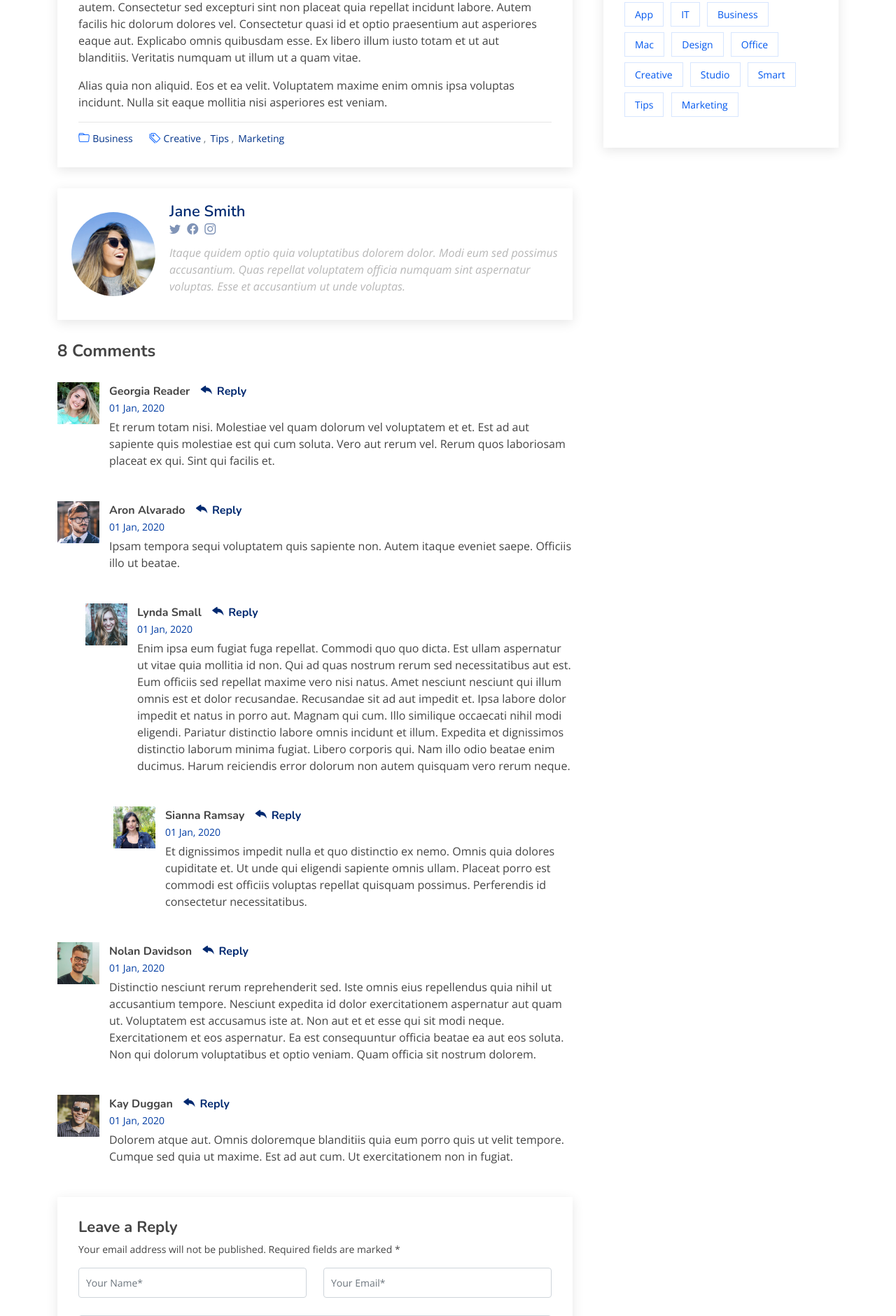
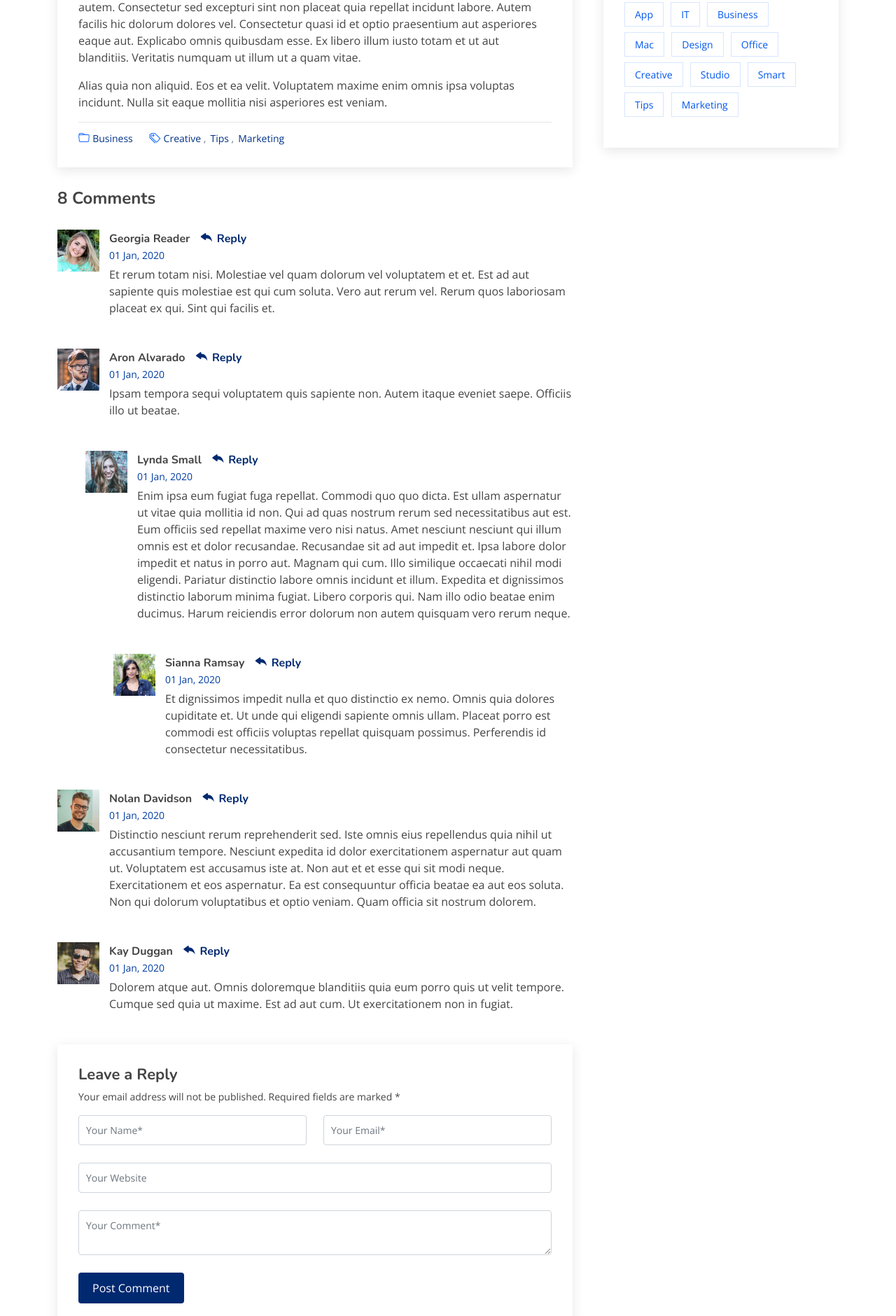
Before and after one commit to AbhijitBarui/AbhijitBarui, a Django app: template templates/blogs/blog.html in a window 1280 px wide. Shown: the part 1078-2958 px from the top of the page at 70% size. Run offline with Django 4.2, Linux system fonts and the light colour scheme; the template is opened without the code that fills it, so the values that code supplies are empty; some libraries are stand-ins or nearby versions.

Commit message:
blog author card removal

```diff
--- a/templates/blogs/blog.html
+++ b/templates/blogs/blog.html
@@ -117,23 +117,6 @@
                         </div>
 
                     </article><!-- End blog entry -->
-
-                    <div class="blog-author d-flex align-items-center">
-                        <img src="assets/img/blog/blog-author.jpg" class="rounded-circle float-left" alt="">
-                        <div>
-                            <h4>Jane Smith</h4>
-                            <div class="social-links">
-                                <a href="https://twitters.com/#"><i class="bi bi-twitter"></i></a>
-                                <a href="https://facebook.com/#"><i class="bi bi-facebook"></i></a>
-                                <a href="https://instagram.com/#"><i class="biu bi-instagram"></i></a>
-                            </div>
-                            <p>
-                                Itaque quidem optio quia voluptatibus dolorem dolor. Modi eum sed possimus accusantium.
-                                Quas repellat voluptatem officia numquam sint aspernatur voluptas. Esse et accusantium
-                                ut unde voluptas.
-                            </p>
-                        </div>
-                    </div><!-- End blog author bio -->
 
                     <div class="blog-comments">
 
```
